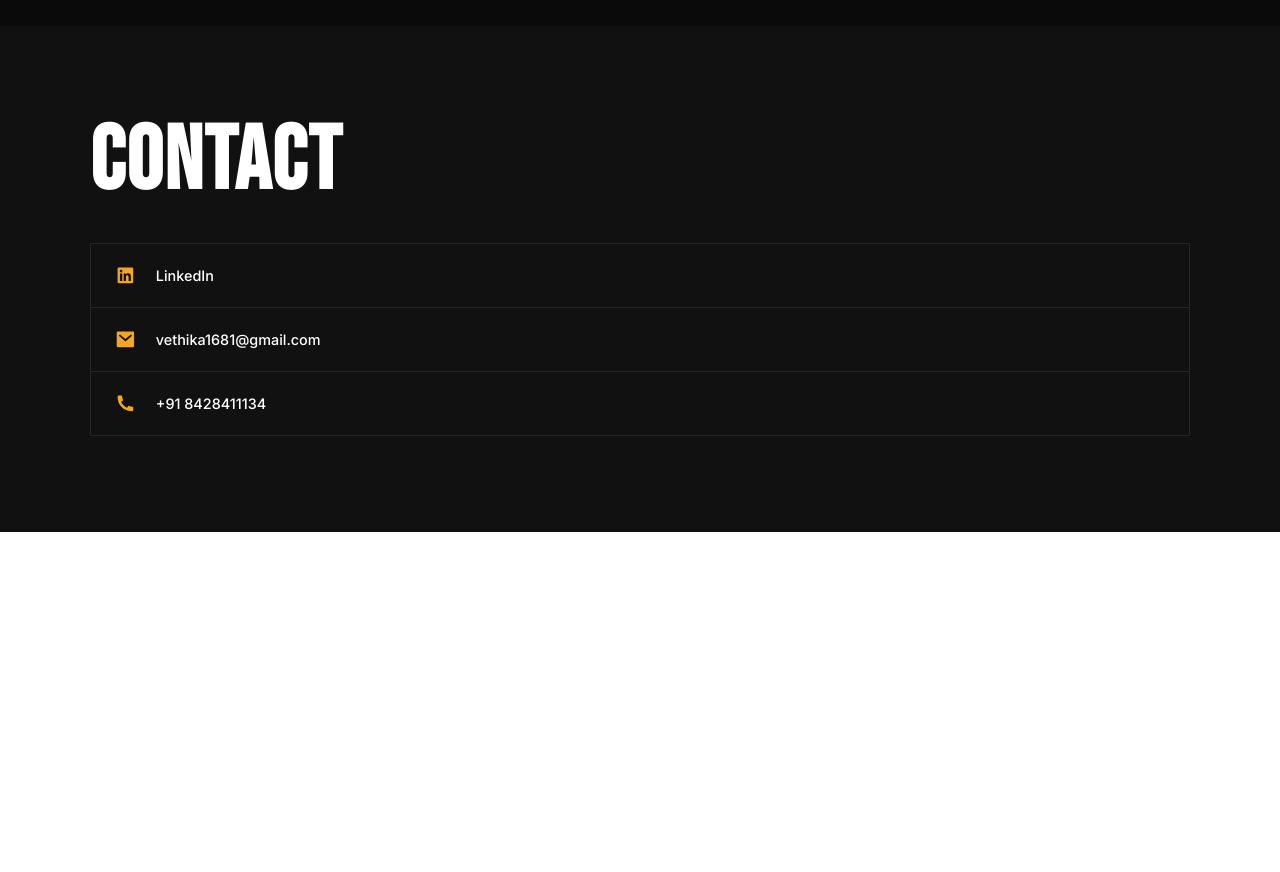
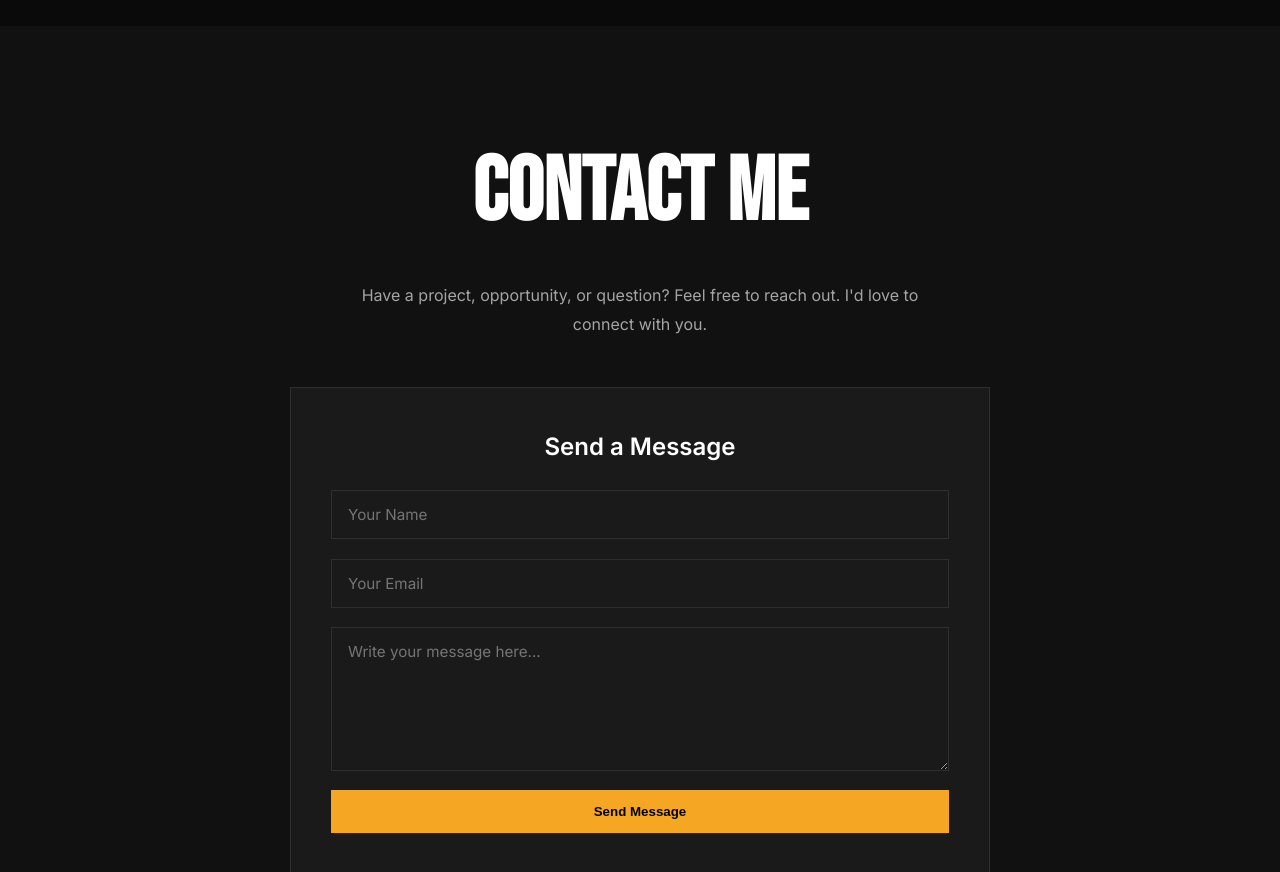
Before and after one commit to VethikaV/B-Y_Portfolio, a React (Vite) app in the folder portfolio/: page / in a window 1280 px wide. Shown: the part 7200-8072 px from the top of the page. Before the commit the page ends 7732 px from the top, so only its background shows below. Built offline with nearby package versions, Linux system fonts and the light colour scheme; a web font is replaced by a local one.

Commit message:
changed contact

```diff
--- a/portfolio/package.json
+++ b/portfolio/package.json
@@ -10,6 +10,7 @@
     "preview": "vite preview"
   },
   "dependencies": {
+    "@emailjs/browser": "^4.4.1",
     "react": "^19.0.0",
     "react-dom": "^19.0.0",
     "react-icons": "^5.5.0",
--- a/portfolio/src/components/CSS/style.css
+++ b/portfolio/src/components/CSS/style.css
@@ -581,25 +581,90 @@ section { padding: var(--section-pad); }
 /* ============================================================
    CONTACT
    ============================================================ */
-.contact-container { background: var(--black-mid); padding: var(--section-pad); }
-.hc {
-  font-family: var(--bebas); font-size: clamp(3.5rem, 7vw, 7rem);
-  line-height: 0.9; color: var(--white); letter-spacing: 0.02em;
-  max-width: var(--max-w); margin: 0 auto 2.5rem; display: block;
+
+.contact-section {
+  background: var(--black-mid);
+  padding: var(--section-pad);
 }
-.contact-card { max-width: var(--max-w); margin: 0 auto; }
-.contact-info { display: flex; flex-direction: column; gap: 0; }
-.contact-link, .contact-detail {
-  display: flex; align-items: center; gap: 1.25rem;
-  padding: 1.25rem 1.5rem;
-  border: 1px solid var(--white-faint); border-top: none;
-  font-size: 0.9rem; font-weight: 500; color: var(--white);
-  text-decoration: none; transition: border-color 0.2s, background 0.2s;
+
+.contact-header {
+  text-align: center;
+  margin-bottom: 3rem;
+}
+
+.contact-header h1 {
+  font-family: var(--bebas);
+  font-size: clamp(3.5rem, 7vw, 7rem);
+  color: var(--white);
+  margin-bottom: 1rem;
+}
+
+.contact-header p {
+  max-width: 600px;
+  margin: 0 auto;
+  color: var(--white-muted);
+  line-height: 1.8;
+}
+
+.contact-form-wrapper {
+  max-width: 700px;
+  margin: 0 auto;
+}
+
+.contact-form-container {
+  background: var(--black-soft);
+  border: 1px solid var(--white-faint);
+  padding: 2.5rem;
+}
+
+.contact-form-container h2 {
+  color: var(--white);
+  margin-bottom: 1.5rem;
+  text-align: center;
+}
+
+.contact-form {
+  display: flex;
+  flex-direction: column;
+  gap: 1.2rem;
+}
+
+.contact-form input,
+.contact-form textarea {
+  width: 100%;
+  padding: 14px 16px;
   background: transparent;
+  border: 1px solid var(--white-faint);
+  color: var(--white);
+  font-family: var(--inter);
+  font-size: 0.95rem;
+  outline: none;
 }
-.contact-info > *:first-child { border-top: 1px solid var(--white-faint); }
-.contact-link:hover { border-color: var(--gold); background: rgba(245,166,35,0.04); color: var(--gold); }
-.icon { font-size: 1.3rem; color: var(--gold); flex-shrink: 0; }
+
+.contact-form input:focus,
+.contact-form textarea:focus {
+  border-color: var(--gold);
+}
+
+.contact-form textarea {
+  resize: vertical;
+}
+
+.contact-form button {
+  background: var(--gold);
+  color: #000;
+  border: none;
+  padding: 14px;
+  font-weight: 600;
+  cursor: pointer;
+  transition: 0.3s ease;
+}
+
+.contact-form button:hover {
+  transform: translateY(-2px);
+}
+
+
 
 /* ============================================================
    SCROLL REVEAL
@@ -651,138 +716,256 @@ section { padding: var(--section-pad); }
 }
 
 /* ============================================================
-   RESPONSIVE — MOBILE  (≤ 480px)
+   RESPONSIVE — TABLET (≤ 768px)
    ============================================================ */
-@media (max-width: 480px) {
 
-  :root { --section-pad: 3.5rem 1.25rem; }
+@media (max-width: 768px) {
+
+  :root {
+    --section-pad: 4rem 1.5rem;
+  }
+
+  .section {
+    padding: var(--section-pad);
+  }
 
   /* Navbar */
-  .navbar { padding: 0 1.25rem; height: 56px; }
-  .navbar__logo { font-size: 1.2rem; }
-  .navbar__toggle { display: flex; }
-  .navbar__nav { display: none; }
+  .navbar {
+    padding: 0 1.5rem;
+  }
 
-  /* Mobile menu drawer */
+  .navbar__toggle {
+    display: flex;
+  }
+
+  .navbar__nav {
+    display: none;
+  }
+
   .navbar__nav--open {
     display: flex;
     position: fixed;
-    top: 56px; left: 0; right: 0;
-    background: rgba(10, 10, 10, 0.99) !important;
-    border-bottom: 1px solid var(--border-faint);
-    padding: 1.75rem 1.25rem;
-    z-index: 9998;
+    top: 60px;
+    left: 0;
+    right: 0;
+    background: rgba(10,10,10,.98);
+    padding: 1rem;
+    z-index: 9999;
   }
+
   .navbar__nav--open .navbar__links {
+    width: 100%;
     flex-direction: column;
     gap: 0;
-    width: 100%;
   }
-  .navbar__nav--open .navbar__links li {
-    border-bottom: 1px solid var(--white-faint);
-  }
-  .navbar__nav--open .navbar__links li:last-child { border-bottom: none; }
+
   .navbar__nav--open .navbar__links li button {
-    display: block;
     width: 100%;
     text-align: left;
     padding: 1rem 0;
-    font-size: 0.85rem;
-    letter-spacing: 0.12em;
-    color: var(--white-muted);
   }
-  .navbar__nav--open .navbar__links li button:hover { color: var(--gold); }
 
   /* Hero */
   .hero.section {
-    padding: 0 1.25rem 2.5rem;
-    min-height: 100svh;
-    justify-content: flex-end;
+    padding-top: 100px;
+    min-height: auto;
   }
-  .hero__eyebrow {
-    font-size: 0.62rem;
-    letter-spacing: 0.12em;
-    margin-bottom: 0.75rem;
+
+  .hero__big {
+    font-size: clamp(3rem, 10vw, 5rem);
   }
-  .hero__eyebrow::before { width: 20px; }
-  .hero__italic { font-size: clamp(1.4rem, 7vw, 2.2rem); margin-bottom: -0.3rem; }
-  .hero__big   { font-size: clamp(3.2rem, 16vw, 5.5rem); letter-spacing: 0.01em; }
-  .hero__name-block { margin-bottom: 1rem; }
+
+  .hero__italic {
+    font-size: clamp(1.5rem, 5vw, 2rem);
+  }
+
   .hero__meta {
     flex-direction: column;
     align-items: flex-start;
-    gap: 1rem;
-    padding-top: 1rem;
-    margin-top: 1rem;
   }
-  .hero__desc { font-size: 0.8rem; max-width: 100%; }
-  .hero__ctas { flex-direction: column; width: 100%; gap: 0.75rem; }
-  .hero__btn { width: 100%; justify-content: center; padding: 14px 20px; font-size: 0.7rem; }
+
+  .hero__stats {
+    grid-template-columns: repeat(2, 1fr);
+  }
+
+  /* About */
+  .about-top-grid {
+    grid-template-columns: 1fr;
+  }
+
+  .about-photo {
+    height: 350px;
+  }
+
+  .about-skills-grid {
+    grid-template-columns: repeat(2, 1fr);
+  }
+
+  /* Projects */
+  .project__grid {
+    grid-template-columns: 1fr;
+  }
+
+  /* Contact */
+  .contact-form-wrapper {
+    max-width: 100%;
+  }
+
+  .contact-form-container {
+    padding: 1.5rem;
+  }
+
+  .contact-header h1 {
+    font-size: 3rem;
+  }
+}
+
+/* ============================================================
+   RESPONSIVE — MOBILE (≤ 480px)
+   ============================================================ */
+
+@media (max-width: 480px) {
+
+  :root {
+    --section-pad: 3rem 1.25rem;
+  }
+
+  /* Navbar */
+  .navbar {
+    height: 56px;
+    padding: 0 1rem;
+  }
+
+  .navbar__logo {
+    font-size: 1.1rem;
+  }
+
+  .navbar__nav--open {
+    top: 56px;
+    padding: 0.5rem 1rem;
+  }
+
+  .navbar__nav--open .navbar__links li button {
+    padding: 0.8rem 0;
+    font-size: 0.8rem;
+  }
+
+  /* Hero */
+  .hero.section {
+    padding-top: 80px;
+    padding-bottom: 2rem;
+  }
+
+  .hero__eyebrow {
+    font-size: 0.65rem;
+  }
+
+  .hero__italic {
+    font-size: clamp(1.2rem, 5vw, 1.8rem);
+  }
+
+  .hero__big {
+    font-size: clamp(2.5rem, 12vw, 4rem);
+    line-height: 0.95;
+  }
+
+  .hero__desc {
+    font-size: 0.85rem;
+  }
+
+  .hero__ctas {
+    flex-direction: column;
+    width: 100%;
+  }
+
+  .hero__btn {
+    width: 100%;
+    justify-content: center;
+  }
+
   .hero__stats {
     display: grid;
     grid-template-columns: 1fr 1fr;
-    gap: 1rem 1.5rem;
-    margin-top: 2rem;
+    gap: 1rem;
+  }
+
+  .hero__stat-num {
+    font-size: 1.8rem;
+  }
+
+  .hero__stat-label {
+    font-size: 0.65rem;
+  }
+
+  /* Section Titles */
+  .s-title {
+    font-size: clamp(2.2rem, 10vw, 4rem);
+  }
+
+  /* About */
+  .about-photo {
+    height: 260px;
+  }
+
+  .about-bio {
+    font-size: 0.9rem;
+  }
+
+  .about-skills-grid {
+    grid-template-columns: 1fr;
+  }
+
+  /* Education */
+  .edu-row {
+    flex-direction: column;
+    gap: .5rem;
+  }
+
+  /* Internship */
+  .internship-item-head {
+    flex-direction: column;
+    align-items: flex-start;
+  }
+
+  /* Projects */
+  .project__card {
+    padding: 1rem;
+  }
+
+  .project__card h3 {
+    font-size: .95rem;
+  }
+
+  .project__card p {
+    font-size: .8rem;
+  }
+
+  /* Achievements */
+  .ach-item,
+  .cert-item {
+    padding: .9rem;
+  }
+
+  /* Contact */
+  .contact-header h1 {
+    font-size: 2.5rem;
+  }
+
+  .contact-header p {
+    font-size: 0.85rem;
+  }
+
+  .contact-form-container {
+    padding: 1.25rem;
+  }
+
+  .contact-form input,
+  .contact-form textarea {
+    padding: 12px;
+    font-size: .85rem;
+  }
+
+  .contact-form button {
     width: 100%;
   }
-  .hero__stat { display: flex; flex-direction: column; gap: 2px; }
-  .hero__stat-num { font-size: 2.2rem; }
-  .hero__stat-label { font-size: 0.58rem; }
-
-  /* Section headings */
-  .s-title { font-size: clamp(2.8rem, 10vw, 5rem); margin-bottom: 0.75rem; }
-  .s-eyebrow { font-size: 0.62rem; }
-  .s-rule { margin-bottom: 2rem; }
-
-  /* About */
-  .about-top-grid { grid-template-columns: 1fr; gap: 1.5rem; margin-bottom: 3rem; }
-  .about-photo {
-    width: 100%; height: 260px;
-    object-position: center 15%;
-  }
-  .about-photo-badge { padding: 8px 10px; }
-  .about-photo-badge-num { font-size: 1.3rem; }
-  .about-bio { font-size: 0.88rem; line-height: 1.8; margin-bottom: 1.5rem; }
-  .about-skills-grid { grid-template-columns: 1fr; gap: 6px; }
-  .s-tag { font-size: 0.75rem; padding: 8px 12px; }
-  .about-block { margin-bottom: 3rem; }
-  .about-block-title { font-size: clamp(2rem, 8vw, 3.5rem); }
-
-  /* Education */
-  .edu-row { flex-direction: column; gap: 0.4rem; padding: 1rem 0; }
-  .edu-yr { min-width: unset; font-size: 0.7rem; padding-top: 0; }
-  .edu-info h4 { font-size: 0.88rem; }
-
-  /* Internships */
-  .internship-item { padding: 1.25rem; }
-  .internship-item-head { flex-direction: column; gap: 0.5rem; }
-  .internship-item-role { font-size: 0.92rem; }
-  .internship-item-date { align-self: flex-start; }
-  .internship-item p { font-size: 0.8rem; }
-
-  /* Projects */
-  .project__grid { grid-template-columns: 1fr; gap: 1px; }
-  .project__title { font-size: clamp(2.8rem, 10vw, 5rem); }
-  .project__card { padding: 1.25rem; }
-  .project__card h3 { font-size: 0.92rem; }
-  .project__card p { font-size: 0.78rem; }
-
-  /* Achievements */
-  .ach-item { padding: 0.85rem 1rem; }
-  .ach-item p { font-size: 0.78rem; }
-  .ach-item-icon { width: 18px; height: 18px; }
-  .cert-item { padding: 0.85rem 1rem; gap: 0.75rem; flex-wrap: wrap; }
-  .cert-body { gap: 6px; }
-  .cert-name { font-size: 0.78rem; width: 100%; }
-  .cert-num { font-size: 1rem; min-width: 24px; }
-
-  /* Contact */
-  .hc { font-size: clamp(2.8rem, 10vw, 5rem); margin-bottom: 1.5rem; }
-  .contact-link, .contact-detail {
-    padding: 1rem 1.25rem;
-    font-size: 0.82rem;
-    gap: 1rem;
-  }
-  .icon { font-size: 1.1rem; }
-
 }
--- a/portfolio/src/components/contact.jsx
+++ b/portfolio/src/components/contact.jsx
@@ -1,24 +1,83 @@
-import './CSS/style.css';
-import { RiLinkedinBoxFill, RiMailFill, RiPhoneFill } from 'react-icons/ri';
+import { useRef } from "react";
+import emailjs from "@emailjs/browser";
+import "./CSS/style.css";
+import {
+  RiLinkedinBoxFill,
+  RiMailFill,
+  RiPhoneFill,
+} from "react-icons/ri";
 
 const Contact = () => {
-  return (
-    <div className="contact-container">
-      <h1 className="hc">Contact</h1>
-      <div className="contact-card">
-        <div className="contact-info">
-          <a href="https://www.linkedin.com/in/vethika-venkatraman-106082210/" target="_blank" rel="noopener noreferrer" className="contact-link">
-            <RiLinkedinBoxFill className="icon" /> LinkedIn
-          </a>
-          <p className="contact-detail">
-            <RiMailFill className="icon" /> vethika1681@gmail.com
-          </p>
-          <p className="contact-detail">
-            <RiPhoneFill className="icon" /> +91 8428411134
-          </p>
-        </div>
+  const form = useRef();
+
+ const sendEmail = (e) => {
+  e.preventDefault();
+
+  emailjs
+    .sendForm(
+      import.meta.env.VITE_EMAILJS_SERVICE_ID,
+      import.meta.env.VITE_EMAILJS_TEMPLATE_ID,
+      form.current,
+      import.meta.env.VITE_EMAILJS_PUBLIC_KEY
+    )
+    .then(() => {
+      alert("Message sent successfully!");
+      form.current.reset();
+    })
+    .catch((error) => {
+      console.error("EmailJS Error:", error);
+      alert("Failed to send message.");
+    });
+};
+
+    return (
+  <section className="contact-section" id="contact">
+    <div className="contact-header">
+      <h1>Contact Me</h1>
+      <p>
+        Have a project, opportunity, or question? Feel free to reach out.
+        I'd love to connect with you.
+      </p>
+    </div>
+
+    <div className="contact-form-wrapper">
+      <div className="contact-form-container">
+        <h2>Send a Message</h2>
+
+        <form
+          ref={form}
+          onSubmit={sendEmail}
+          className="contact-form"
+        >
+          <input
+            type="text"
+            name="user_name"
+            placeholder="Your Name"
+            required
+          />
+
+          <input
+            type="email"
+            name="user_email"
+            placeholder="Your Email"
+            required
+          />
+
+          <textarea
+            name="message"
+            rows="6"
+            placeholder="Write your message here..."
+            required
+          />
+
+          <button type="submit">
+            Send Message
+          </button>
+        </form>
       </div>
     </div>
+  </section>
+
   );
 };
 
```
Also changed, not shown: 2 other files (tests, documents, lock files or other folders).
